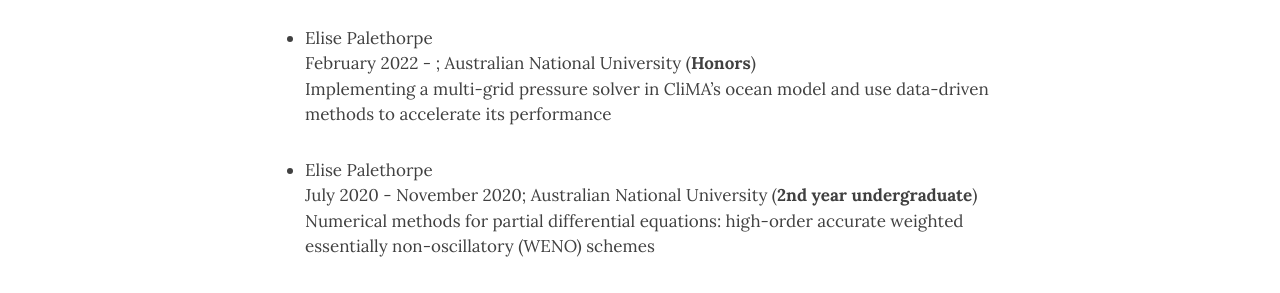
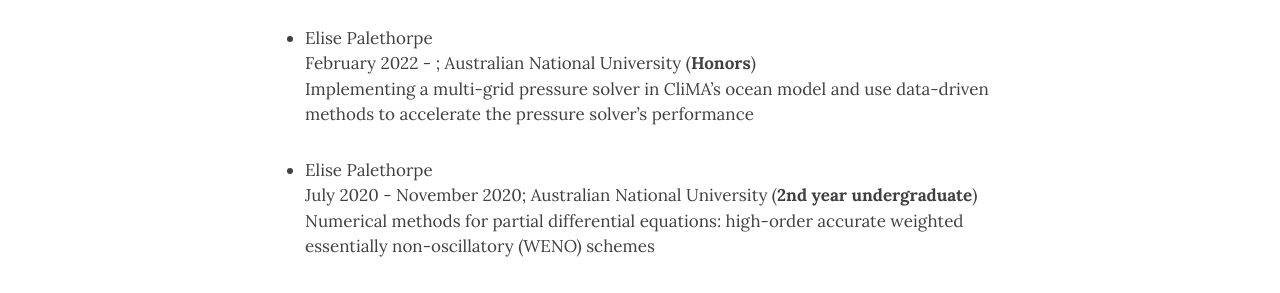
Before and after one commit to navidcy/navidcy.github.io, a Jekyll site: the page built from students.md, in a window 1280 px wide and 1234 px high. Shown: the part 585-878 px from the top of the window. Built offline with Jekyll 4.4.1, drawn with Linux system fonts in a browser that asks for light colours; nearby versions of some CDN libraries.

```diff
--- a/students.md
+++ b/students.md
@@ -18,7 +18,7 @@
 
 - Elise Palethorpe <br/>
   February 2022 - ; Australian National University (**Honors**) <br/>
-  Implementing a multi-grid pressure solver in CliMA’s ocean model and use data-driven methods to accelerate its performance
+  Implementing a multi-grid pressure solver in CliMA’s ocean model and use data-driven methods to accelerate the pressure solver's performance
 
 - Elise Palethorpe <br/>
   July 2020 - November 2020; Australian National University (**2nd year undergraduate**) <br/>
```
